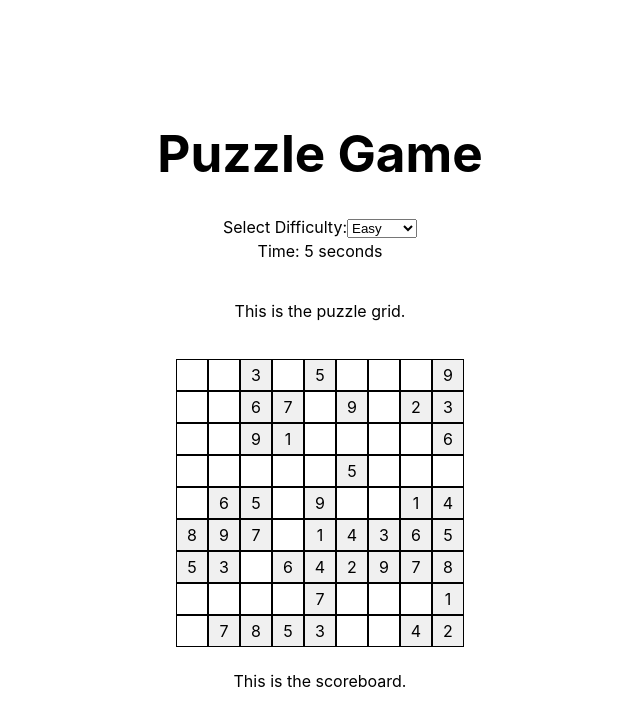
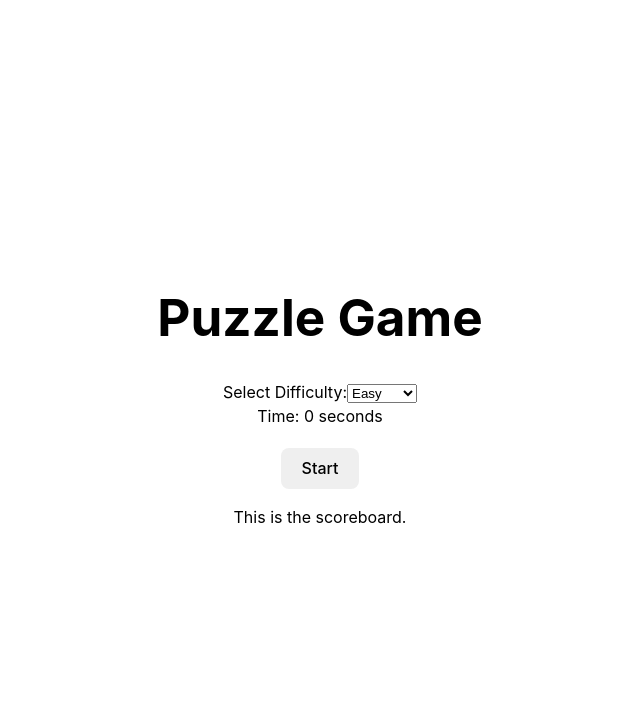
Before and after one commit to DavidSamir/puzzle-game, a React (Vite) app: page / in a window 1280 px wide. Shown: the top 726 px of the page, without its empty margins (320-960 px from the left). Built offline with nearby package versions, Linux system fonts and the light colour scheme.

Commit message:
wrap logic for the 1st game:

```diff
--- a/src/App.css
+++ b/src/App.css
@@ -21,12 +21,25 @@
   align-items: center;
 }
 
-/* Style for filled cells */
 .cell:not(:empty) {
   background-color: #f0f0f0;
 }
 
-/* Style for selected cell */
 .cell.selected {
   background-color: #b3d9ff;
 }
+
+input.nos {
+  color: #fff;
+  background: #fff;
+  width: auto;
+  display: block;
+  min-width: 100%;
+  padding: 0;
+  margin: 0;
+  height: 100%;
+  display: grid;
+  justify-content: center;
+  align-items: center;
+  text-align: center;
+}
--- a/src/App.jsx
+++ b/src/App.jsx
@@ -8,6 +8,7 @@ import './App.css'
 
 function App() {
   const [difficulty, setDifficulty] = useState('easy');
+  const [showComponent, setShowComponent] = useState(false);
 
   const handleDifficultyChange = (selectedDifficulty) => {
     setDifficulty(selectedDifficulty);
@@ -21,8 +22,8 @@ function App() {
         difficulty={difficulty}
         onChange={handleDifficultyChange}
       />
-      <Timer />
-      <PuzzleGrid difficulty={difficulty} />
+      <Timer  start={showComponent} />
+      <PuzzleGrid difficulty={difficulty} showComponent={showComponent} setShowComponent={setShowComponent} />
       <Scoreboard />
     </div>
   );
--- a/src/components/PuzzleGrid.jsx
+++ b/src/components/PuzzleGrid.jsx
@@ -1,15 +1,36 @@
 // components/PuzzleGrid.js
-import React from 'react';
+import React, { useState } from 'react';
 import Sudoku from './puzzles/Sudoku';
 
-function PuzzleGrid({ difficulty }) {
-  // Puzzle grid logic goes here
+function PuzzleGrid({ difficulty, showComponent, setShowComponent }) {
+  const [randomComponent, setRandomComponent] = useState(null);
+
+  const handleStartClick = () => {
+    const randomIndex = Math.floor(Math.random() * 3);
+    setShowComponent(randomIndex)
+  };
+
+
   return (
     <div className="puzzle-grid">
-      {/* Display the puzzle grid */}
-      <p>This is the puzzle grid.</p>
-      <Sudoku/>
-    </div>
+      {!showComponent && <button onClick={handleStartClick}>Start</button>}
+      {showComponent === 0 ?
+        <>
+          <p>Sudoku puzzle grid.</p>
+          <Sudoku difficulty={difficulty} />
+        </> : false
+      }
+      {showComponent === 1 ?
+        <>
+          <p>WAIT .</p>
+        </> : false
+      }
+      {showComponent === 2 ?
+        <>
+          <p>WAIT .</p>
+        </> : false
+      }
+    </div >
   );
 }
 
--- a/src/components/Timer.jsx
+++ b/src/components/Timer.jsx
@@ -1,16 +1,19 @@
 // components/Timer.js
 import React, { useState, useEffect } from 'react';
 
-function Timer() {
+function Timer({ start }) {
   const [seconds, setSeconds] = useState(0);
 
   useEffect(() => {
-    const timer = setInterval(() => {
-      setSeconds((prevSeconds) => prevSeconds + 1);
-    }, 1000);
+    let timer;
+    if (start) {
+      timer = setInterval(() => {
+        setSeconds((prevSeconds) => prevSeconds + 1);
+      }, 1000);
+    }
 
     return () => clearInterval(timer);
-  }, []);
+  }, [start]);
 
   return <div className="timer">Time: {seconds} seconds</div>;
 }
--- a/src/components/puzzles/Sudoku.jsx
+++ b/src/components/puzzles/Sudoku.jsx
@@ -106,7 +106,11 @@ function Sudoku({ difficulty }) {
 
     return emptyGrid;
   };
-
+  const handleInputChange = (e, rowIndex, colIndex) => {
+    const newGrid = [...grid];
+    newGrid[rowIndex][colIndex] = e.target.value !== '' ? parseInt(e.target.value, 10) : '';
+    setGrid(newGrid);
+  };
   return (
     <div className="puzzle-grid">
       {/* Display the puzzle grid */}
@@ -114,7 +118,18 @@ function Sudoku({ difficulty }) {
         <div key={rowIndex} className="row">
           {row.map((cell, colIndex) => (
             <div key={colIndex} className="cell">
-              {cell !== 0 ? cell : ''}
+              {cell !== 0 ? (
+                cell
+              ) : (
+                <input
+                  type="text"
+                  className='nos'
+                  maxLength="1"
+                  defaultValue={""}
+                  value={grid[rowIndex][colIndex]}
+                  onChange={(e) => handleInputChange(e, rowIndex, colIndex)}
+                />
+              )}
             </div>
           ))}
         </div>
```
Also changed, not shown: src/components/puzzles/Nonogram.jsx (added).
